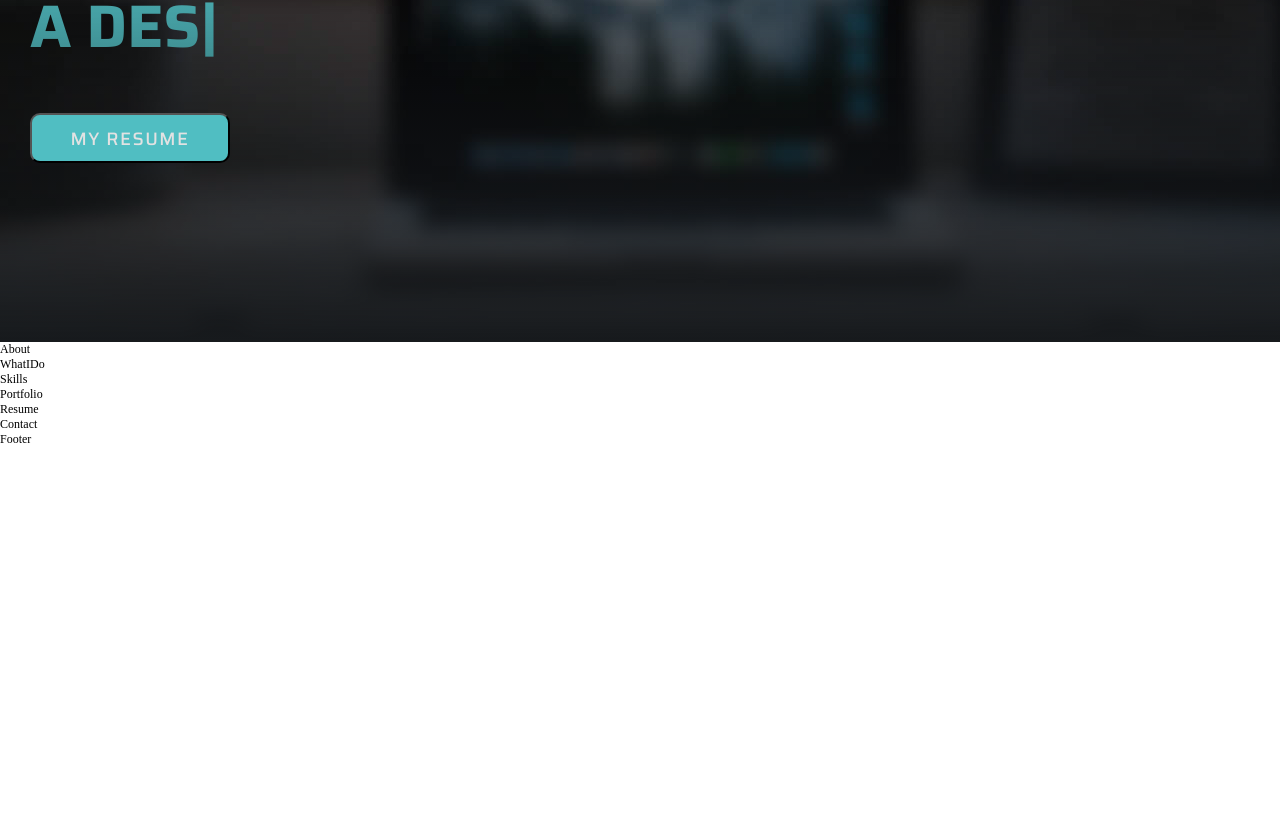
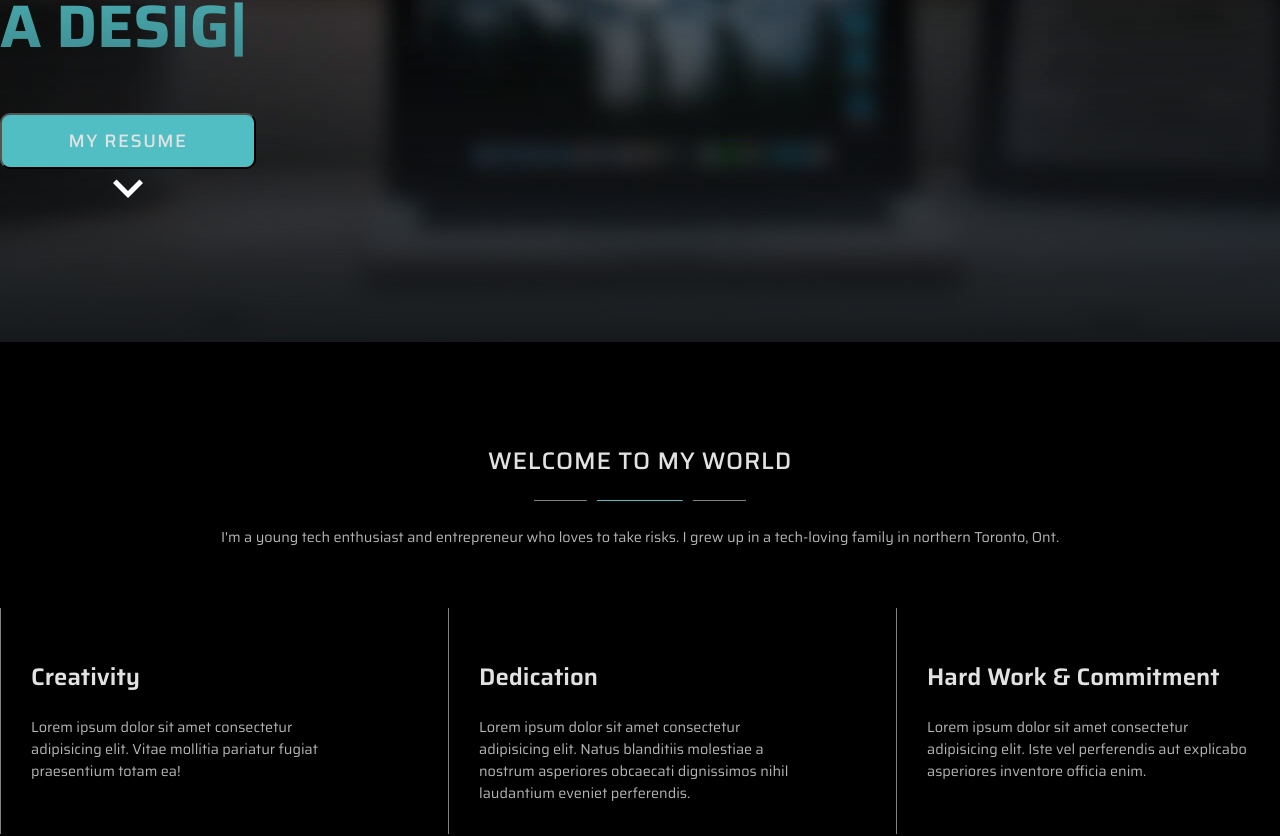
Before and after one commit to grosen-coding/grosen-portfolio, a React (Create React App) app: page / in a window 1280 px wide. Shown: the part 458-1294 px from the top of the page. Before the commit the page ends 905 px from the top, so only its background shows below. Built offline with nearby package versions, Linux system fonts and the light colour scheme.

Commit message:
started about section, added down arrow to hero

```diff
--- a/src/App.js
+++ b/src/App.js
@@ -1,4 +1,3 @@
-import Header from "./components/Header";
 import Home from "./pages/Home";
 
 function App() {
--- a/src/components/Header.jsx
+++ b/src/components/Header.jsx
@@ -1,6 +1,5 @@
 import styled from "styled-components";
 import React from "react";
-import { useState } from "react";
 import AOS from "aos";
 import "aos/dist/aos.css";
 import Hero from "../sections/Hero";
--- a/src/components/NavBar.jsx
+++ b/src/components/NavBar.jsx
@@ -71,6 +71,7 @@ const Nav = styled.nav`
   top: 0;
   right: 0;
   left: 0;
+  z-index: 100;
   background: linear-gradient(to bottom, #000, #0003 70%, #0000);
   transition: background 0.9s; /* control how smooth the background changes */
 
--- /dev/null
+++ b/src/components/ScrollToTop.jsx
@@ -0,0 +1,31 @@
+import React, { useState } from "react";
+
+function ScrollToTop() {
+  const [toTop, setToTop] = useState(false);
+
+  window.addEventListener("scroll", function (e) {
+    let scrollToTop = document.getElementById("to-top");
+    if (window.pageYOffset > 300) {
+      scrollToTop.classList.add("visible");
+    } else {
+      scrollToTop.classList.remove("visible");
+    }
+  });
+
+  const scrollToTop = () => {
+    window.scrollTo({
+      top: 0,
+      behavior: "smooth",
+    });
+  };
+
+  return (
+    <div id="to-top">
+      <div onClick={setToTop(true)}>
+        <i className="fa fa-chevron-up"></i>
+      </div>
+    </div>
+  );
+}
+
+export default ScrollToTop;
--- a/src/index.css
+++ b/src/index.css
@@ -34,6 +34,11 @@ a {
   color: #e2e2e2;
 }
 
+p {
+  font-size: 1.2rem;
+  opacity: 0.8;
+}
+
 /*
 0-600px: Phone
 600-900px: Tablet Portrait Mode
@@ -64,3 +69,24 @@ html {
     font-size: 55%;
   }
 }
+
+/* Animations */
+@keyframes bounceDown {
+  0%, 20%, 50%, 80%, 100% {
+    transform: translate(-50%, 0);
+  }
+  40% {
+    transform: translate(-50%, 5px);
+  }
+  60% {
+    transform: translate(-50%, 3px);
+  }
+}
+@keyframes arrowOpacity {
+  0% {
+    opacity: 0;
+  }
+  100% {
+    opacity: 1;
+  }
+}
--- a/src/pages/Home.jsx
+++ b/src/pages/Home.jsx
@@ -1,4 +1,3 @@
-import styled from "styled-components";
 import About from "../sections/About";
 import WhatIDo from "../sections/WhatIDo";
 import Skills from "../sections/Skills";
@@ -7,7 +6,6 @@ import Resume from "../sections/Resume";
 import Contact from "../sections/Contact";
 import Footer from "../components/Footer";
 import Header from "../components/Header";
-import Hero from "../sections/Hero";
 
 import React from "react";
 
--- a/src/sass/base/_base.scss
+++ b/src/sass/base/_base.scss
@@ -13,6 +13,10 @@ a {
     color: #e2e2e2;
 }
 
+p {
+    font-size: 1.2rem;
+    opacity: 0.8;
+}
 
 /*
 0-600px: Phone
--- a/src/sections/About.jsx
+++ b/src/sections/About.jsx
@@ -1,9 +1,129 @@
-import React from 'react'
+import React from "react";
+import styled from "styled-components";
 
 function About() {
   return (
-    <section id="about">About</section>
-  )
+    <Container id="about">
+      <AboutWrap>
+        <AboutTitle>
+          <h1>
+            <span>Welcome to My World</span>
+            <div></div>
+          </h1>
+          <p>
+            I'm a young tech enthusiast and entrepreneur who loves to take
+            risks. I grew up in a tech-loving family in northern Toronto, Ont.
+          </p>
+        </AboutTitle>
+
+        <AboutContent>
+          <ContentCard>
+            <div></div>
+            <h3>Creativity</h3>
+            <p>
+              Lorem ipsum dolor sit amet consectetur adipisicing elit. Vitae
+              mollitia pariatur fugiat praesentium totam ea!
+            </p>
+          </ContentCard>
+          <ContentCard>
+            <div></div>
+            <h3>Dedication</h3>
+            <p>
+              Lorem ipsum dolor sit amet consectetur adipisicing elit. Natus
+              blanditiis molestiae a nostrum asperiores obcaecati dignissimos
+              nihil laudantium eveniet perferendis.
+            </p>
+          </ContentCard>
+          <ContentCard>
+            <div></div>
+            <h3>Hard Work & Commitment</h3>
+            <p>
+              Lorem ipsum dolor sit amet consectetur adipisicing elit. Iste vel
+              perferendis aut explicabo asperiores inventore officia enim.
+            </p>
+          </ContentCard>
+        </AboutContent>
+      </AboutWrap>
+    </Container>
+  );
 }
 
-export default About
+export default About;
+
+const Container = styled.section`
+  height: 100%;
+  width: 100%;
+  background-color: #000;
+  background-position: center;
+  background-position: cover;
+  background-repeat: no-repeat;
+  font-family: var(--font-title);
+  padding: 40px 0;
+`;
+
+const AboutWrap = styled.div`
+  max-width: 100%;
+  width: 1300px;
+  margin: 0 auto;
+  height: 100%;
+  color: #e2e2e2;
+  /* height: auto; */
+`;
+
+const AboutTitle = styled.div`
+  display: flex;
+  flex-direction: column;
+  justify-content: center;
+  align-items: center;
+  padding: 40px 0;
+  width: 100%;
+
+  h1 {
+    margin-top: 20px;
+    text-transform: uppercase;
+    font-weight: 500;
+    font-size: 2rem;
+    letter-spacing: 0.8px;
+    position: relative;
+  }
+
+  div {
+    height: 1px;
+    width: 70%;
+    background-color: grey;
+    margin: 20px auto 25px;
+    position: relative;
+    overflow: hidden;
+
+    &:before {
+      content: "";
+      position: absolute;
+      height: 50px;
+      top: 50%;
+      width: 50%;
+      left: 50%;
+      transform: translate(-50%, -50%);
+      border: 10px solid black;
+      z-index: 2;
+      background-color: var(--color-primary);
+    }
+  }
+`;
+
+const AboutContent = styled.div`
+  display: flex;
+  justify-content: space-between;
+  padding: 20px 0;
+`;
+const ContentCard = styled.div`
+  height: auto;
+  padding: 30px;
+  width: 30%;
+  border-left: 1px solid grey;
+
+  h3 {
+    font-size: 2rem;
+    font-weight: 600;
+    padding: 20px 0;
+  }
+`;
--- a/src/sections/Hero.jsx
+++ b/src/sections/Hero.jsx
@@ -2,6 +2,7 @@ import React from "react";
 import styled from "styled-components";
 import Typed from "react-typed";
 import AOS from "aos";
+import ScrollToTop from "../components/ScrollToTop";
 import { Link } from "react-router-dom";
 
 AOS.init({
@@ -17,8 +18,8 @@ function Hero() {
     <LandingPage>
       <h3>Welcome to my Portfolio</h3>
       <h2
-        data-aos="fade-down"
-        data-aos-delay="200"
+        data-aos="fade-right"
+        data-aos-delay="100"
         data-aos-duration="1000"
         data-aos-easing="ease"
         data-aos-once="true"
@@ -26,7 +27,7 @@ function Hero() {
         Gary Rosen
       </h2>
       <h1
-        data-aos="fade-up"
+        data-aos="fade-left"
         data-aos-delay="800"
         data-aos-duration="1000"
         data-aos-easing="ease"
@@ -42,9 +43,8 @@ function Hero() {
         />
       </h1>
 
-      <div
-        className="btn-resume"
-        data-aos="fade-left"
+      <ResumeBtnDiv
+        data-aos="fade-down"
         data-aos-delay="300"
         data-aos-duration="1000"
         data-aos-easing="ease"
@@ -53,7 +53,12 @@ function Hero() {
         <Button>
           <a href="#resume">My Resume</a>
         </Button>
-      </div>
+        <DownArrowDiv>
+          <DownArrow src="../img/down-arrow.svg" className="down-arrow" />
+        </DownArrowDiv>
+      </ResumeBtnDiv>
+
+      {/* <ScrollToTop /> */}
     </LandingPage>
   );
 }
@@ -61,13 +66,12 @@ function Hero() {
 export default Hero;
 
 // Landing Page
-const LandingPage = styled.div`
+const LandingPage = styled.section`
   width: 100%;
   height: auto;
   display: flex;
   flex-direction: column;
   padding-top: 25%;
-  padding-left: 30px;
   text-transform: uppercase;
 
   .btn-resume {
@@ -92,14 +96,22 @@ const LandingPage = styled.div`
   }
 `;
 
+const ResumeBtnDiv = styled.div`
+  display: inline-block;
+  width: 20%;
+  position: relative;
+  z-index: 2;
+  margin-top: 40px;
+`;
+
 const Button = styled.button`
-  width: 200px;
-  height: 50px;
-  margin-top: 40px;
+  width: 100%;
+  height: auto;
   background-color: var(--color-primary);
   border-radius: 10px;
-  padding: 10px 20px;
-  display: block;
+  padding: 12px;
+  display: inline-block;
+
   cursor: pointer;
 
   transition: all 0.3s;
@@ -124,3 +136,29 @@ const Button = styled.button`
     transition: 0.3s;
   }
 `;
+
+// Down-ARROW
+const DownArrowDiv = styled.div`
+  position: absolute;
+  top: 80%;
+  left: 50%;
+  transform: translateX(-50%);
+  width: 60px;
+  height: 60px;
+  border-radius: 50%;
+  opacity: 0;
+  animation: arrowOpacity forwards 2s;
+  animation-delay: 2s;
+`;
+
+const DownArrow = styled.img`
+  height: 100%;
+  width: 100%;
+  display: block;
+  position: relative;
+  left: 50%;
+  /* display: inline-block; */
+  /* width: 100%; */
+  animation: bounceDown infinite 2s;
+  animation-delay: 2s;
+`;
```
Also changed, not shown: src/sass/base/_animations.scss (+35 -0 lines), public/img/down-arrow.svg (added).
